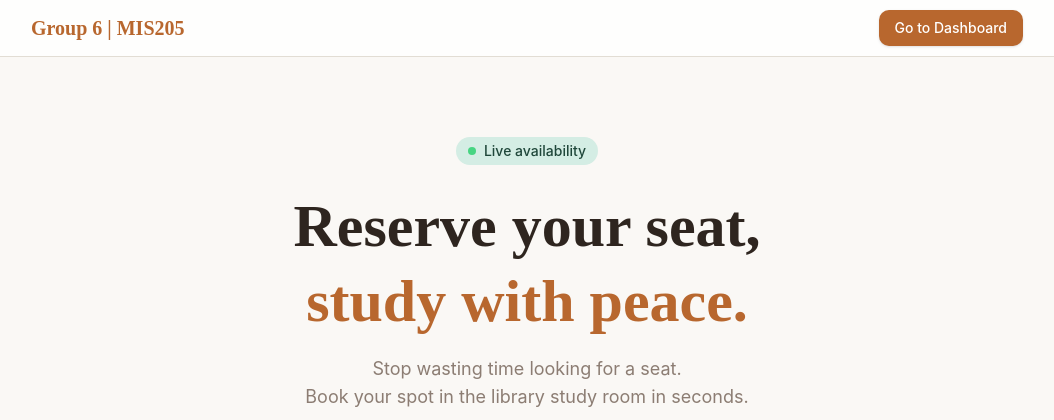
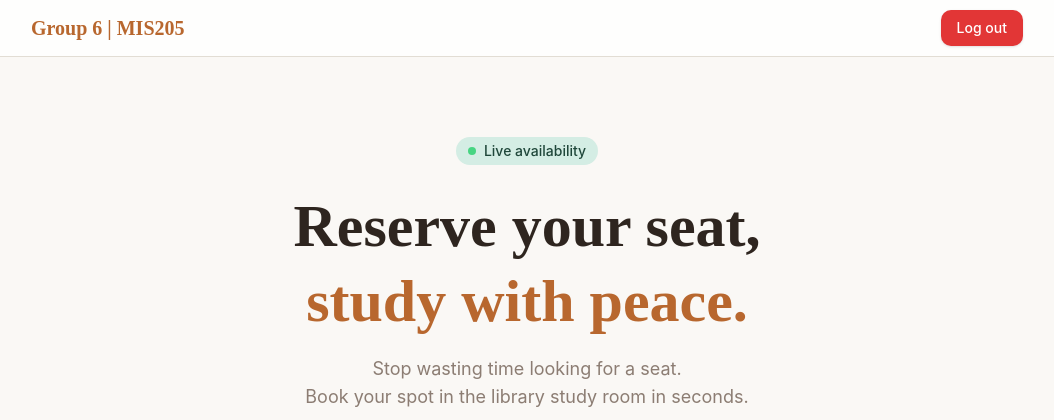
Before and after one commit to dtran2108/library-seat-saving-system, a Flask app: page / in a window 1280 px wide. Shown: the top 420 px of the page, without its empty margins (113-1167 px from the left). Run offline with Flask 3, Linux system fonts and the light colour scheme; the visitor is signed in with stand-in values (Sample User, id 1); data comes from the database, SQL or seed files in the repository; style sheets or scripts are compiled from the project's sources.

Commit message:
modify navigation button

```diff
--- a/frontend/templates/index.html
+++ b/frontend/templates/index.html
@@ -1,6 +1,7 @@
 {% extends "layout.html" %}
 {% from "components/ui/button.html" import Button %}
 {% from "components/ui/icon.html" import Icon %}
+{% from "components/ui/alert-dialog.html" import AlertDialog %}
 {% block title %}Home{%endblock %}
 {% block content%}
 <div class="min-h-screen bg-background">
@@ -14,9 +15,11 @@
       >
       <div class="flex gap-2">
         {% if current_user %}
-          <a href="{{ url_for('admin.admin_dashboard') if current_user['role'] == 'admin' else url_for('seats.user_dashboard') }}">
-            {{ Button("Go to Dashboard") }}
-          </a>
+          <button
+            type="button"
+            onclick="openAlertDialog('logout-confirm')"
+            class="inline-flex items-center justify-center gap-2 whitespace-nowrap rounded-md text-sm font-medium transition-colors bg-destructive text-destructive-foreground shadow-sm hover:bg-destructive/90 h-9 px-4 py-2"
+          >Log out</button>
         {% else %}
           <a href="{{ url_for('auth.login') }}">
             {{ Button("Login", variant="ghost") }}
@@ -134,4 +137,13 @@
     © 2026 Group 6 - MIS205
   </footer>
 </div>
+
+{{ AlertDialog(
+    id="logout-confirm",
+    title="Log out?",
+    description="Are you sure you want to log out?",
+    confirm_label="Log out",
+    confirm_href=url_for('auth.logout'),
+    cancel_label="Cancel"
+) }}
 {% endblock %}
```
